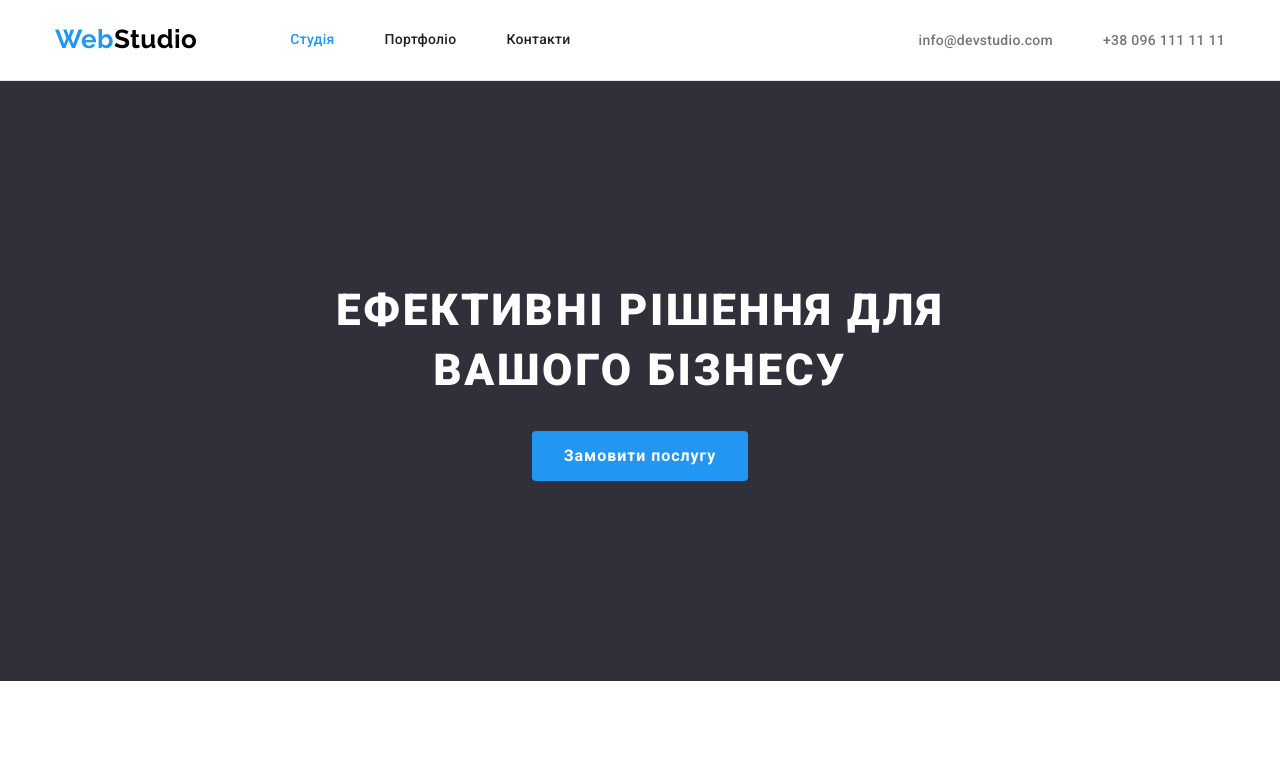
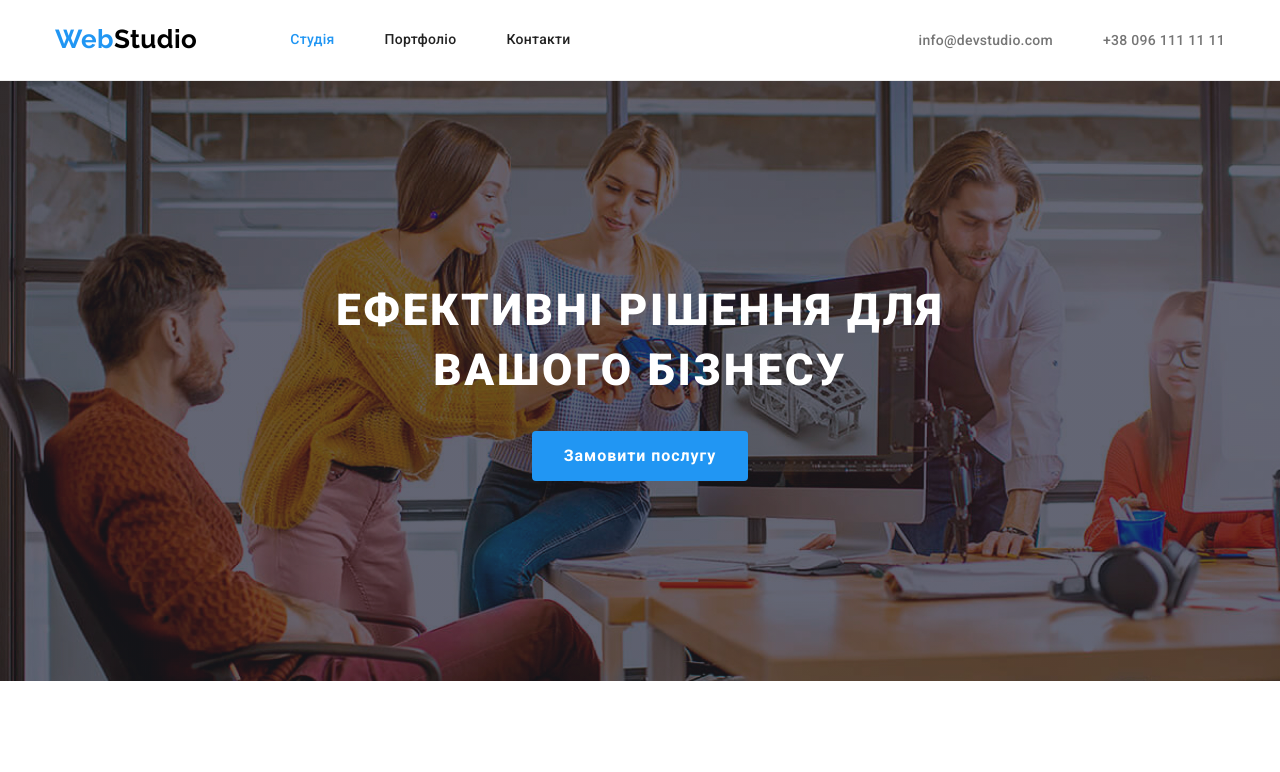
Before and after one commit to Nikolay96UA/goit-markup-hw-04, a plain HTML site: page index.html in a window 1280 px wide. Shown: the top 772 px of the page. Drawn offline with nearby package versions, Linux system fonts and the light colour scheme.

Commit message:
add hero image

```diff
--- a/css/style.css
+++ b/css/style.css
@@ -144,11 +144,26 @@ button {
 }
 
 /* Герой */
+
+
 .hero {
-  background-color: var(--footer-backgraund);
   text-align: center;
   padding-top: 200px;
   padding-bottom: 200px;
+}
+
+.overlay{
+  height: 600px;
+  max-width: 1600px;
+  margin-left: auto;
+  margin-right: auto;
+  background-color: var(--footer-backgraund);
+  background-image:
+  linear-gradient(
+  rgba(47, 48, 58, 0.4),
+  rgba(47, 48, 58, 0.4)), url(../images/hero-img.jpg);
+  background-size: cover;
+  background-repeat: no-repeat;
 }
 
 .hero-title {
--- a/index.html
+++ b/index.html
@@ -56,11 +56,13 @@
 
     <!-- Баннер -->
     <main>
-      <section class="hero">
+      <div class="overlay">
+      <section class="hero" >
+
         <h1 class="hero-title">Ефективні рішення для вашого бізнесу</h1>
         <button type="button" class="hero-button">Замовити послугу</button>
       </section>
-
+    </div>
       <section class="features-page section">
         <div class="conteiner">
           <h2 class="features-section">Наші переваги</h2>
```
Also changed, not shown: images/hero-img.jpg (added).
